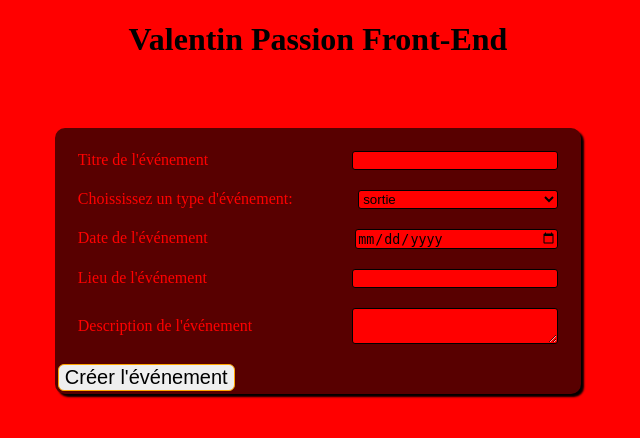
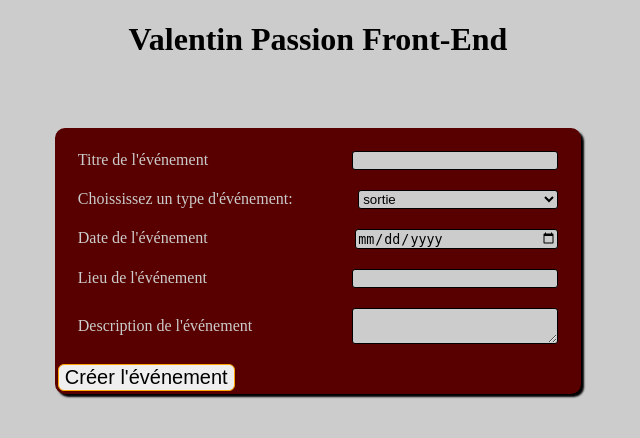
Before and after one commit to Draiphis/Python-Eval-Flask, a Flask app: page /create-event in a window 1280 px wide. Shown: the top 438 px of the page, without its empty margins (322-962 px from the left). Run offline with Flask 3, Linux system fonts and the light colour scheme; parts of the project's set-up code (start-up, migrations or seed data) failed here and were passed over.

Commit message:
switched colors for better appreciation

```diff
--- a/static/style.css
+++ b/static/style.css
@@ -4,13 +4,13 @@
 }
 .card {
   padding: 10px;
-  background-color: lightblue;
-  border: 1px solid #ccc;
+  background-color: #ccc;
+  border: 1px solid #000000;
   margin: 10px;
 }
 
 body{
-    background-color: red;
+    background-color: #ccc;
 }
 
 h1{
@@ -39,7 +39,7 @@ button{
     cursor: pointer;
     display: inline-block;
     background-color: #580000;
-    color: aqua;
+    color: #ccc;
 }
 #del:hover{
     animation: wiggle 0.6s ease-in-out;
@@ -126,7 +126,7 @@ form{
     border: #580000 solid 3px;
     border-radius:10px;
     background-color: #580000;
-    color: red;
+    color: #ccc;
     box-shadow: 3px 3px 2px black;
 }
 
@@ -153,7 +153,7 @@ input, select, textarea{
     width: 200px;
     border: #000000 1px solid;
     border-radius: 3px;
-    background-color: red;
+    background-color: #ccc;
 
 }
 
```
